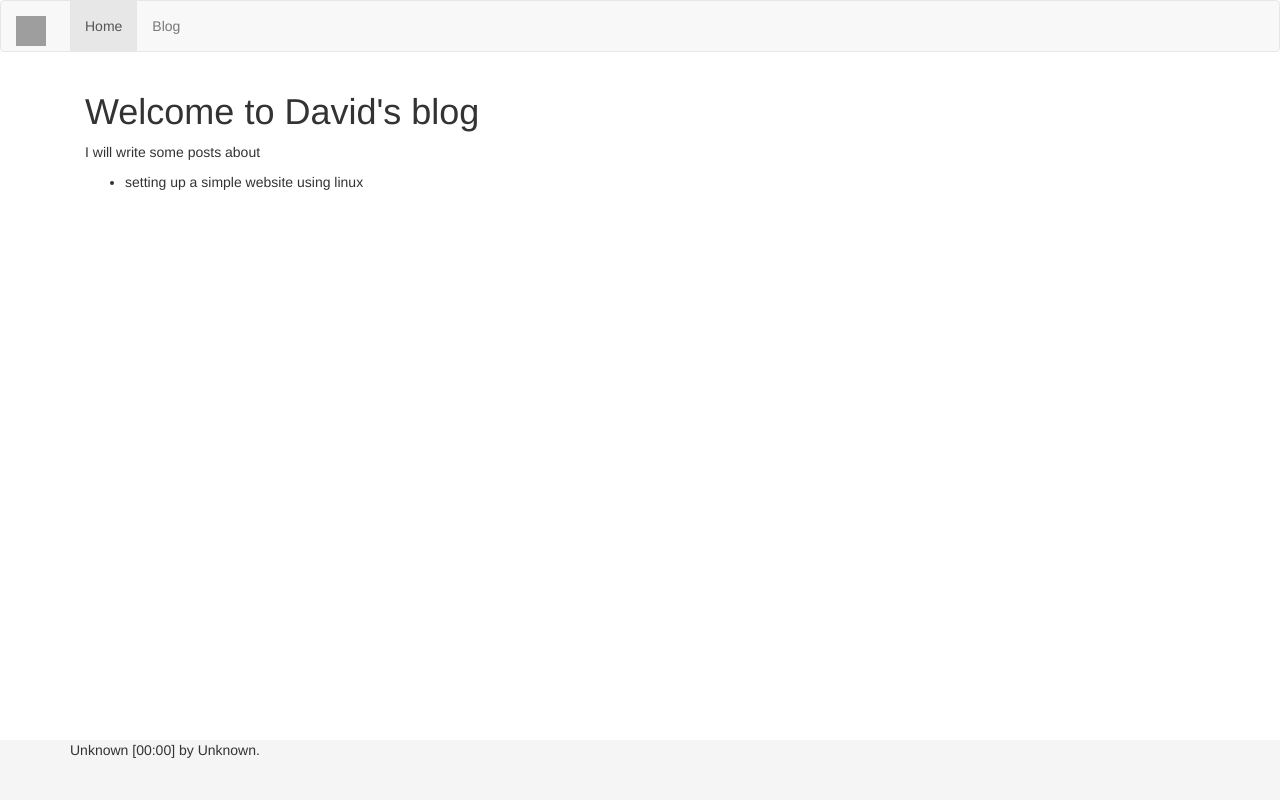
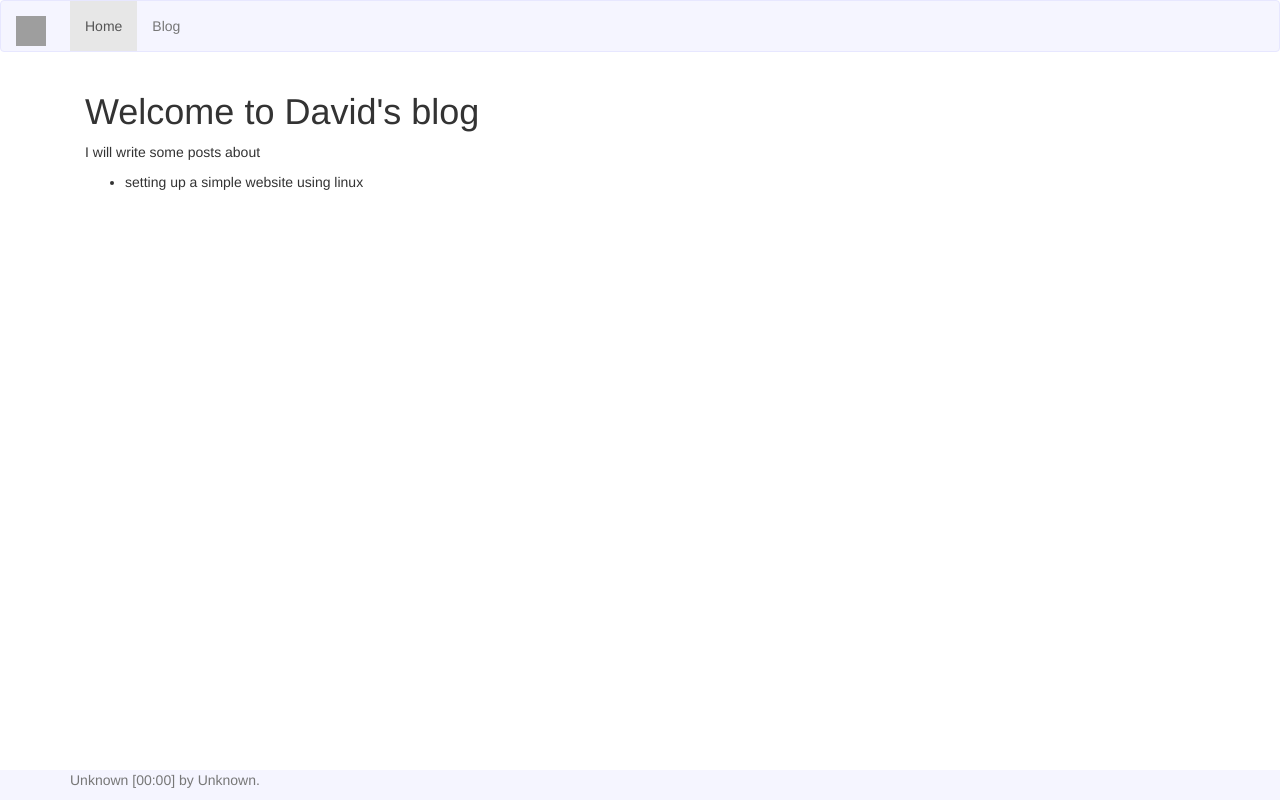
Before and after one commit to david-houseman/blog, a Flask app: page / in a window 1280 px wide. Run offline with Flask 2, Linux system fonts and the light colour scheme; some libraries are stand-ins or nearby versions; grey boxes are pictures that could not be loaded.

Commit message:
Change colors of navbar and footer.

```diff
--- a/static/style.css
+++ b/static/style.css
@@ -2,13 +2,20 @@ html {
   position: relative;
   min-height: 100%;
 }
+
 body {
-  margin-bottom: 60px; /* Margin bottom by footer height */
+  margin-bottom: 60px;
 }
+
+.navbar-default {
+    background-color: #f5f5ff;
+    border-color: #e7e7ff;
+}
+
 .footer {
   position: absolute;
   bottom: 0;
   width: 100%;
-  height: 60px; /* Set the fixed height of the footer here */
-  background-color: #f5f5f5;
+  height: 30px;
+  background-color: #f5f5ff;
 }
--- a/templates/base.html
+++ b/templates/base.html
@@ -40,7 +40,7 @@ David's Blog
 
 <footer class="footer">
   <div class="container">
-    <p class="text-mute">{{ git_version }}</p>
+    <p class="text-muted">{{ git_version }}</p>
   </div>
 </footer>
 {% endblock %}
```
